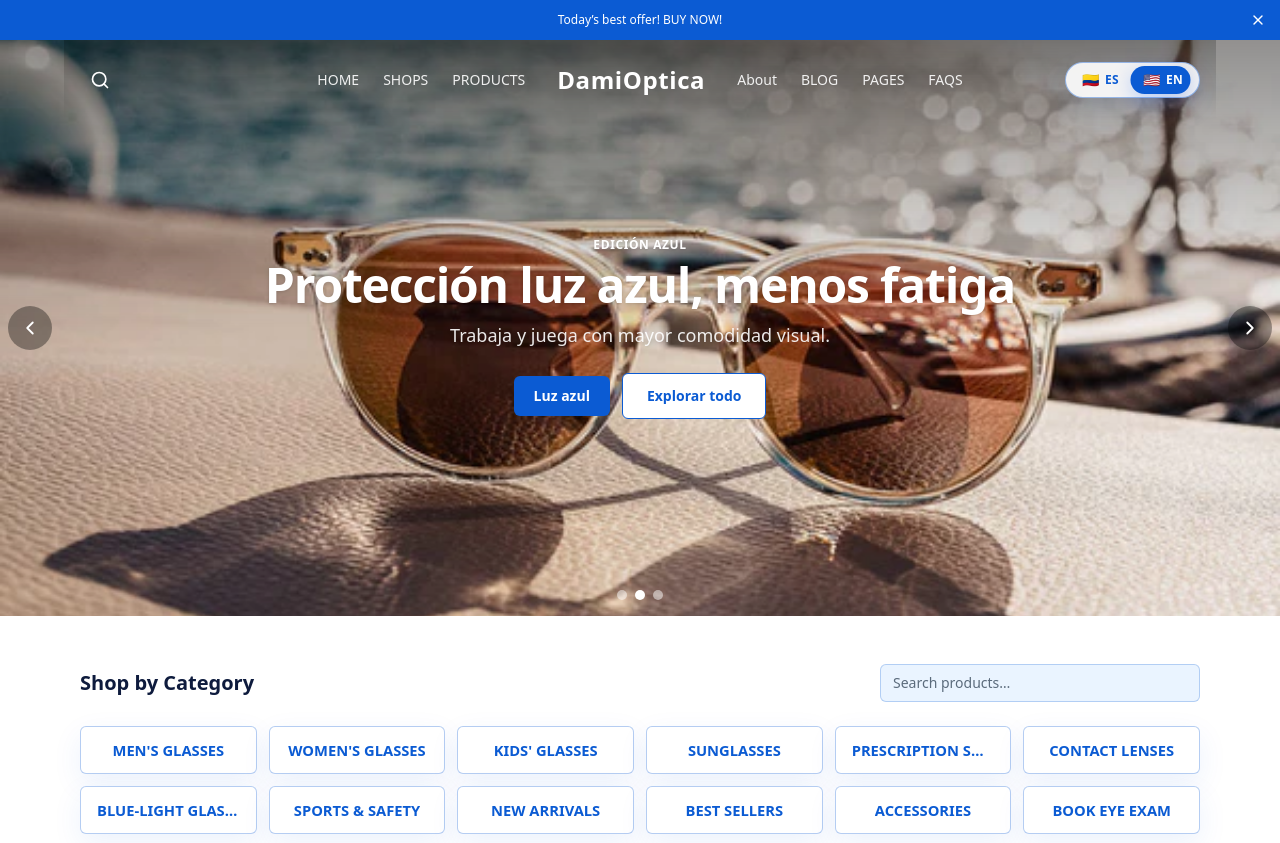
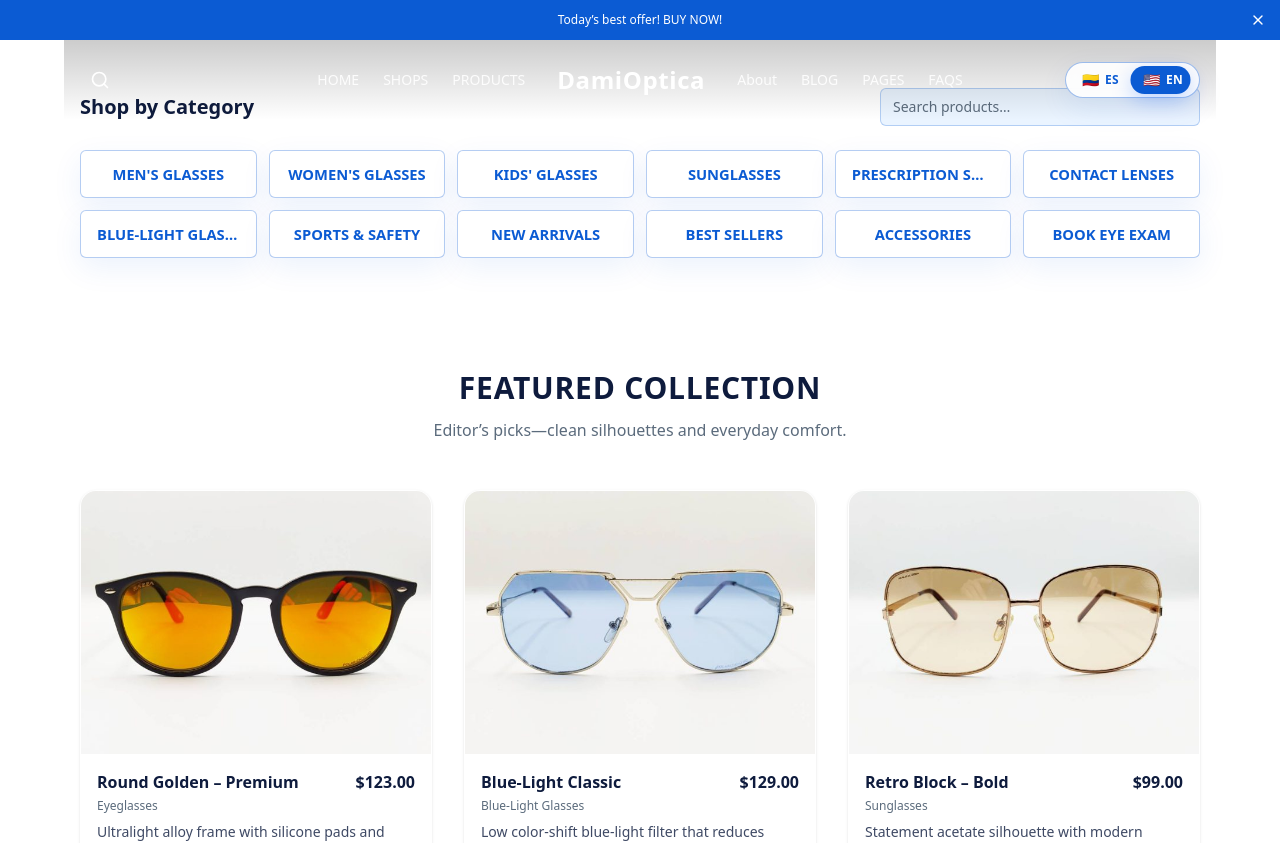
Before and after one commit to hermtechs/optica-site-nextjs2, a Next.js app: page / in a window 1280 px wide. Shown: the top 843 px of the page. Built offline with nearby package versions, Linux system fonts and the light colour scheme.

Commit message:
commented out the carousel component at /app/pages.js to confirm if side scrolling is from the carousel

```diff
--- a/app/page.js
+++ b/app/page.js
@@ -42,7 +42,7 @@ export default function Home() {
       {promoVisible && <PromoBar onClose={() => setPromoVisible(false)} />}
       <SiteNavbar overHero offsetByPromo={promoVisible} />
       <main>
-        <HeroCarousel />
+        {/*<HeroCarousel />*/}
 
         {/* Categories row (no search here anymore) */}
         <CollectionsPills /* show category pills only */ />
```
